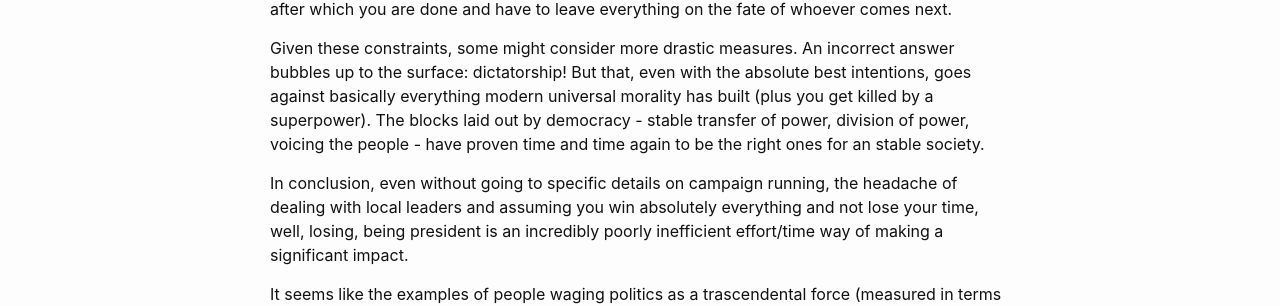
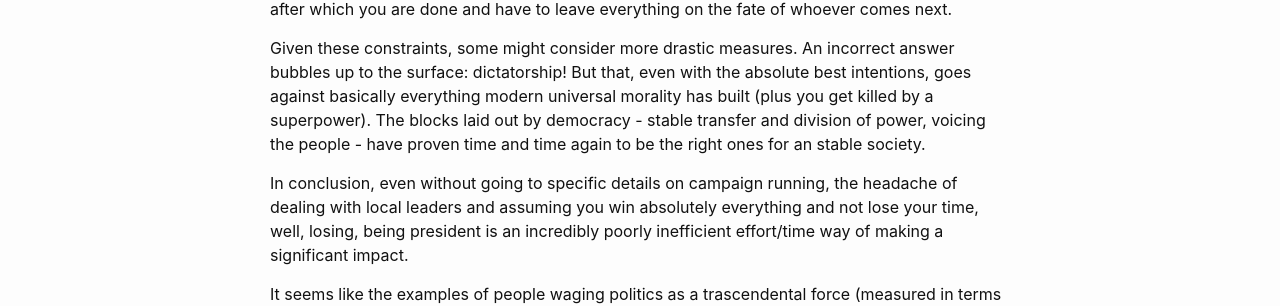
Before and after one commit to iDash3/idash3.github.io, a Jekyll site: the page built from _posts/2021-05-01-being-president-sucks.md, in a window 1280 px wide. Shown: the part 1118-1424 px from the top of the page. Built offline with Jekyll 4.4.1, drawn with Linux system fonts in a browser that asks for light colours; our own code applies the rules of GitHub Pages for plain Markdown files.

Commit message:
Update 2021-05-01-being-president-sucks.md

```diff
--- a/_posts/2021-05-01-being-president-sucks.md
+++ b/_posts/2021-05-01-being-president-sucks.md
@@ -18,7 +18,7 @@ Now, even after winning, you have to think what you get to manage: Mexicans' mon
 
 And then again, even using the money for useful things, you still hit the time barrier of 6 years, after which you are done and have to leave everything on the fate of whoever comes next.
 
-Given these constraints, some might consider more drastic measures. An incorrect answer bubbles up to the surface: dictatorship! But that, even with the absolute best intentions, goes against basically everything modern universal morality has built (plus you get killed by a superpower). The blocks laid out by democracy - stable transfer of power, division of power, voicing the people - have proven time and time again to be the right ones for an stable society.
+Given these constraints, some might consider more drastic measures. An incorrect answer bubbles up to the surface: dictatorship! But that, even with the absolute best intentions, goes against basically everything modern universal morality has built (plus you get killed by a superpower). The blocks laid out by democracy - stable transfer and division of power, voicing the people - have proven time and time again to be the right ones for an stable society.
 
 In conclusion, even without going to specific details on campaign running, the headache of dealing with local leaders and assuming you win absolutely everything and not lose your time, well, losing, being president is an incredibly poorly inefficient effort/time way of making a significant impact.
 
```
